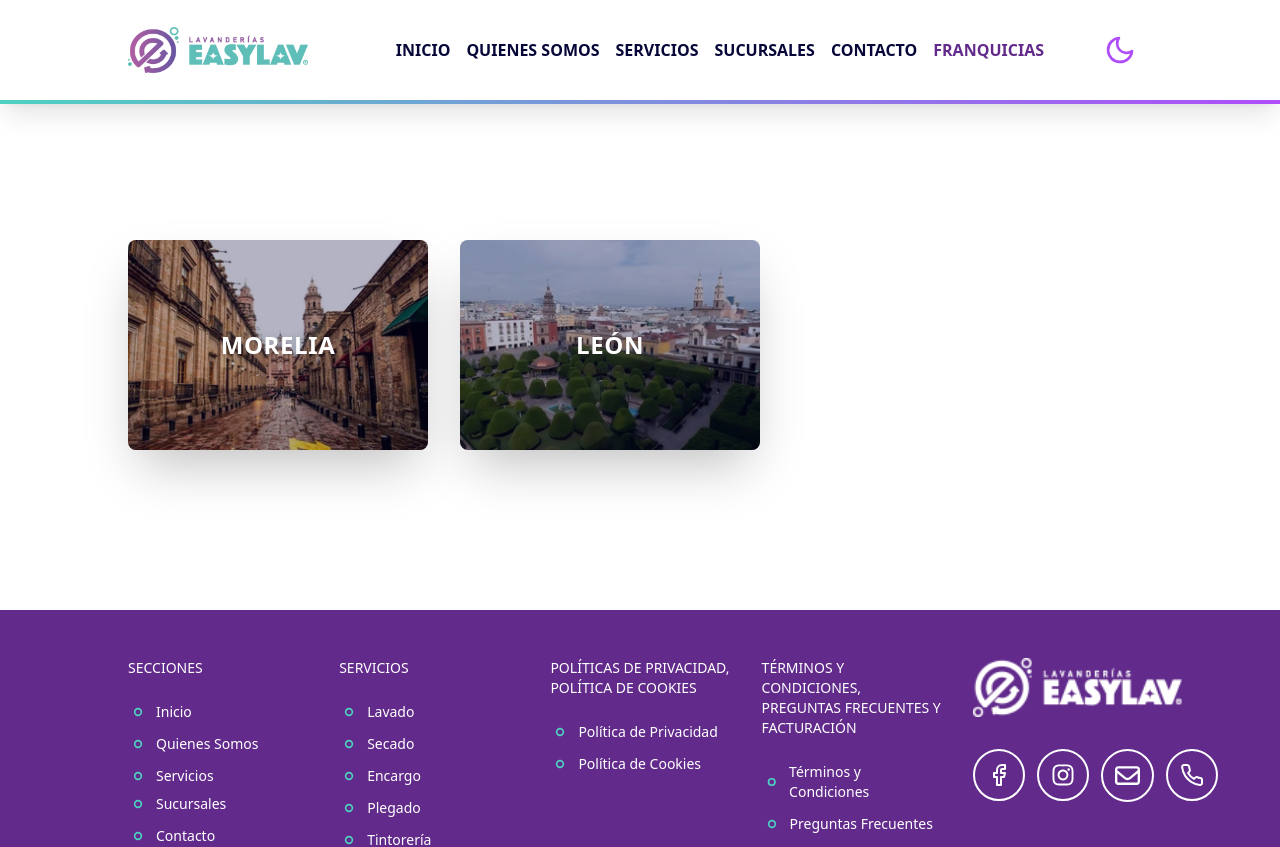
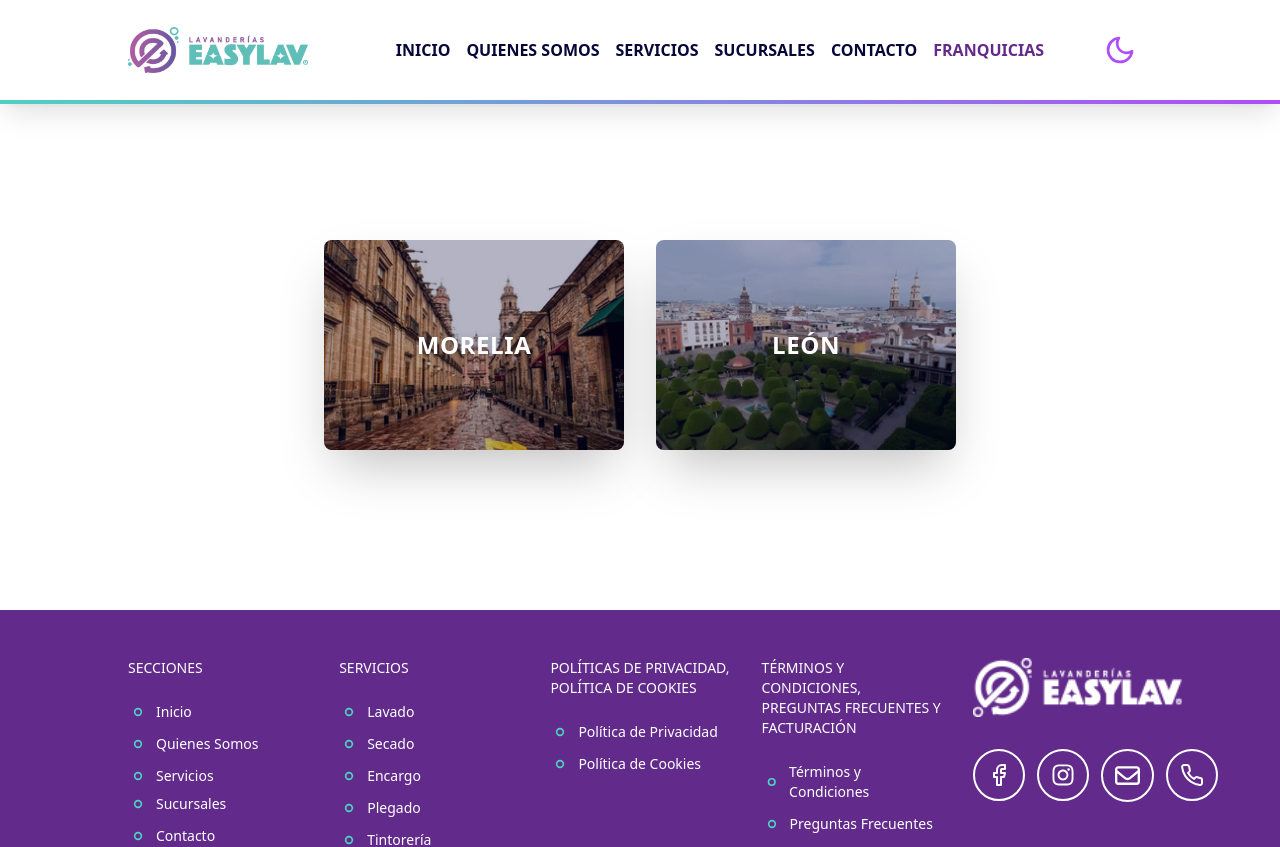
Before and after one commit to dspwebstudiomx/easylav-react, a React (Vite) app: page /sucursales in a window 1280 px wide. Shown: the top 847 px of the page. Built offline with nearby package versions, Linux system fonts and the light colour scheme.

Commit message:
Ajusta el contenedor en Sucursales para ocupar todo el ancho disponible y mejorar la disposición de los elementos.

```diff
--- a/src/pages/sucursales/Sucursales.jsx
+++ b/src/pages/sucursales/Sucursales.jsx
@@ -31,7 +31,7 @@ const Sucursales = () => {
         ogType="website"
       />
       <PageLayout id={'Sucursales'}>
-        <div className="flex flex-wrap gap-8 place-items-center justify-center mt-20">
+        <div className="flex gap-8 place-items-center justify-center mt-20 mx-auto w-full">
           <BackgroundCard
             image={morelia}
             title="Morelia"
```
